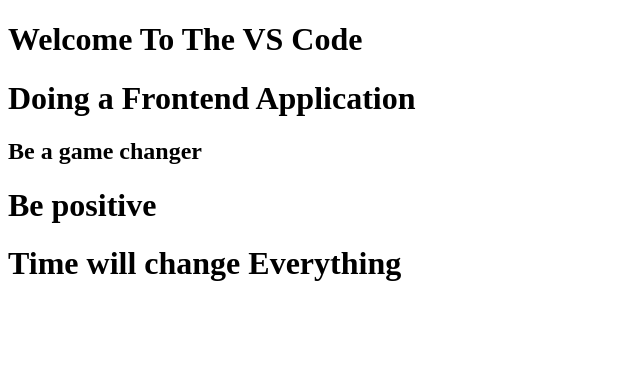
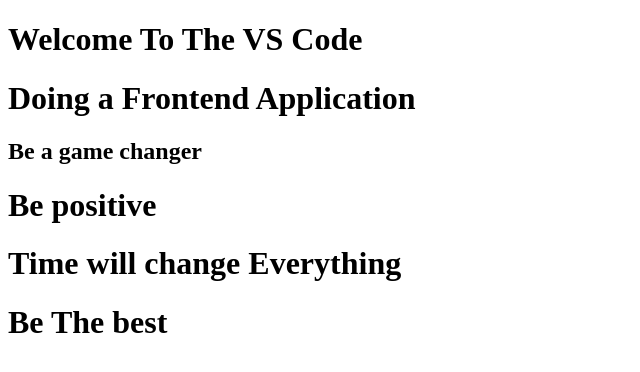
Before and after one commit to BharathKumar257/BootStrapRepo, a plain HTML site: page index.html in a window 1280 px wide. Shown: the whole page, without its empty margins (0-640 px from the left). Drawn offline with Linux system fonts and the light colour scheme.

Commit message:
fix : added a line

```diff
--- a/index.html
+++ b/index.html
@@ -11,6 +11,7 @@
     <h2>Be a game changer</h2>
     <h1> Be positive</h1>
     <h1>Time will change Everything</h1>
+    <h1> Be The best</h1>
 
 
 </body>
```
